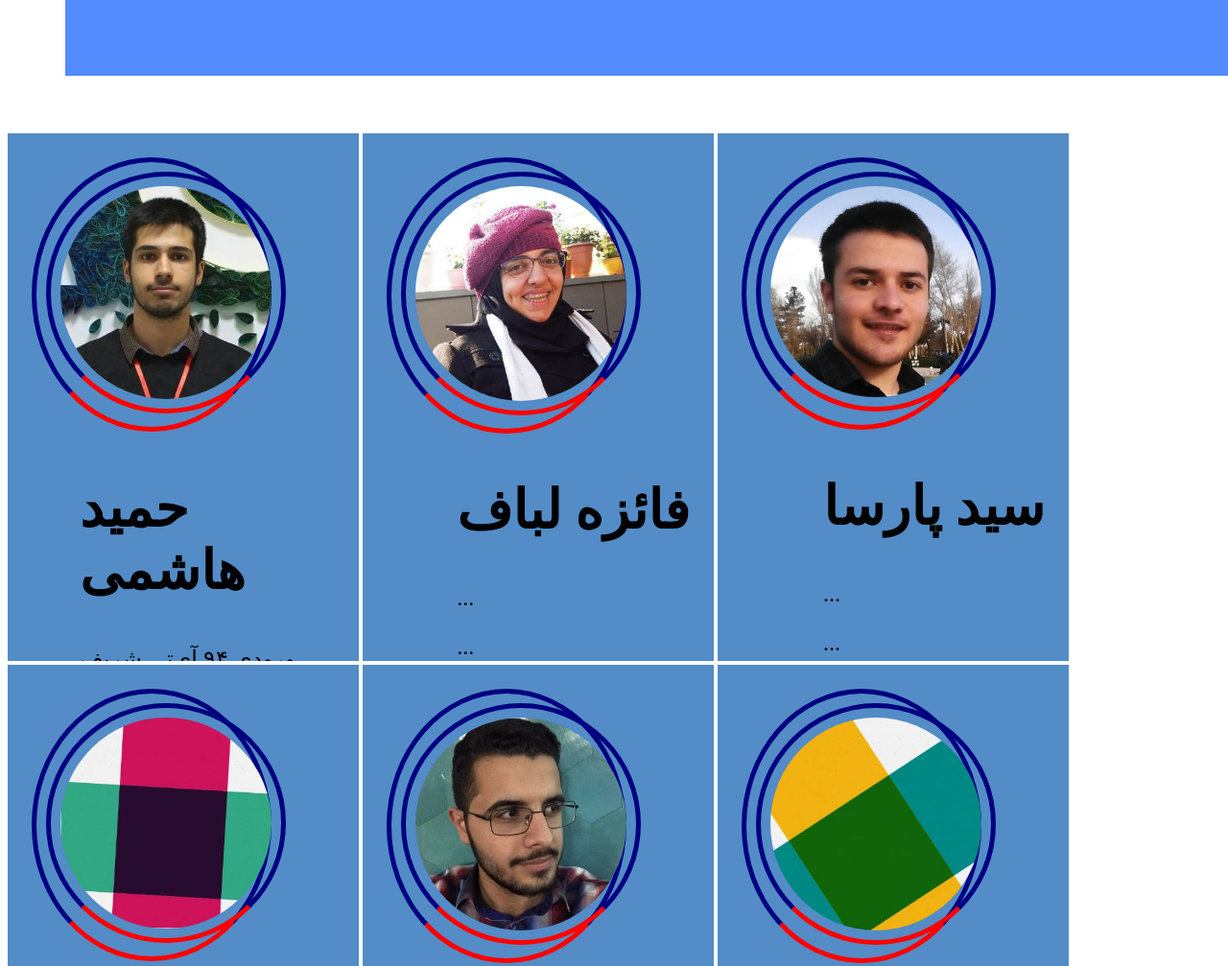
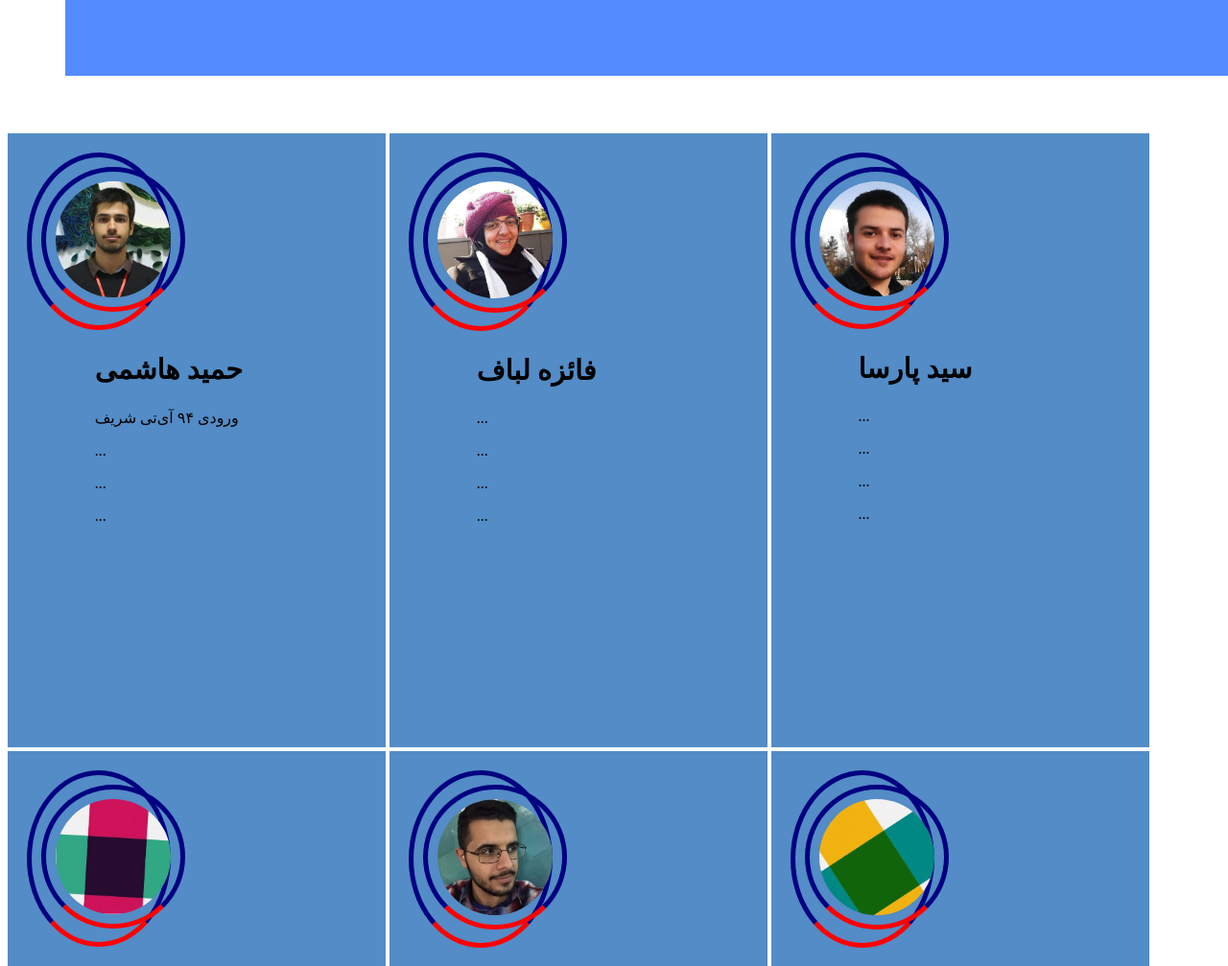
Before and after one commit to faezeh-lbf/faezeh-lbf.github.io, a plain HTML site: page index.html in a window 1280 px wide. Shown: the part 660-1667 px from the top of the page at 96% size. Drawn offline with Linux system fonts and the light colour scheme.

Commit message:
sizes changed again

```diff
--- a/index.html
+++ b/index.html
@@ -12,8 +12,8 @@
     <div id = "boxes">
 
         <div class = "leader">
-          	<div class = "profImg">
-                <img src="pooya.JPG" class = "profImg">
+          	<div class = "pooyaprofImg">
+                <img src="pooya.JPG" class = "pooyaprofImg">
             </div>
             <div class = "pooyaDescrption">
                 <h2>پویا مصدق</h2>
--- a/myStyle.css
+++ b/myStyle.css
@@ -2,6 +2,17 @@ h1{
 }
 
 .profImg{
+    width: 120px;
+    padding: 10px;
+    border: 5px solid rgb(0, 0, 128);
+    border-bottom-color: red;
+    border-collapse: 20%;
+    margin: 0;
+    display: inline-block;
+    float:center ;
+    border-radius: 90%;
+}
+.pooyaprofImg{
     width: 220px;
     padding: 10px;
     border: 5px solid rgb(0, 0, 128);
@@ -17,9 +28,10 @@ h1{
     background-color: rgb(83, 140, 198)  ;
     color-rendering: 40%;
     display: inline-block;
-  	width: 25%;
-    height: 500px;
-    padding: 25px;
+  	width: 28%;
+    height: 600px;
+    max-height: 600px;
+    padding: 20px;
     overflow: auto;
 }
 
@@ -28,7 +40,8 @@ h1{
 	float: right;
 	overflow :hide;
 	position: relative: 30px;
-    padding-left: 50px;
+    width: 80%;
+    padding-left: 20px;
 
 
 
@@ -39,7 +52,7 @@ h1{
     overflow: hidden;
     position:relative;
 
-    font-size: 23;
+    font-size: 23px;
     float: right;
 }
 
@@ -62,9 +75,9 @@ h1{
 }
 
 h2{
-    font-size: 350%;
+    font-size: 180%;
 }
 
 p{
-    font-size: 150%
+    font-size: 100%
 }
```
